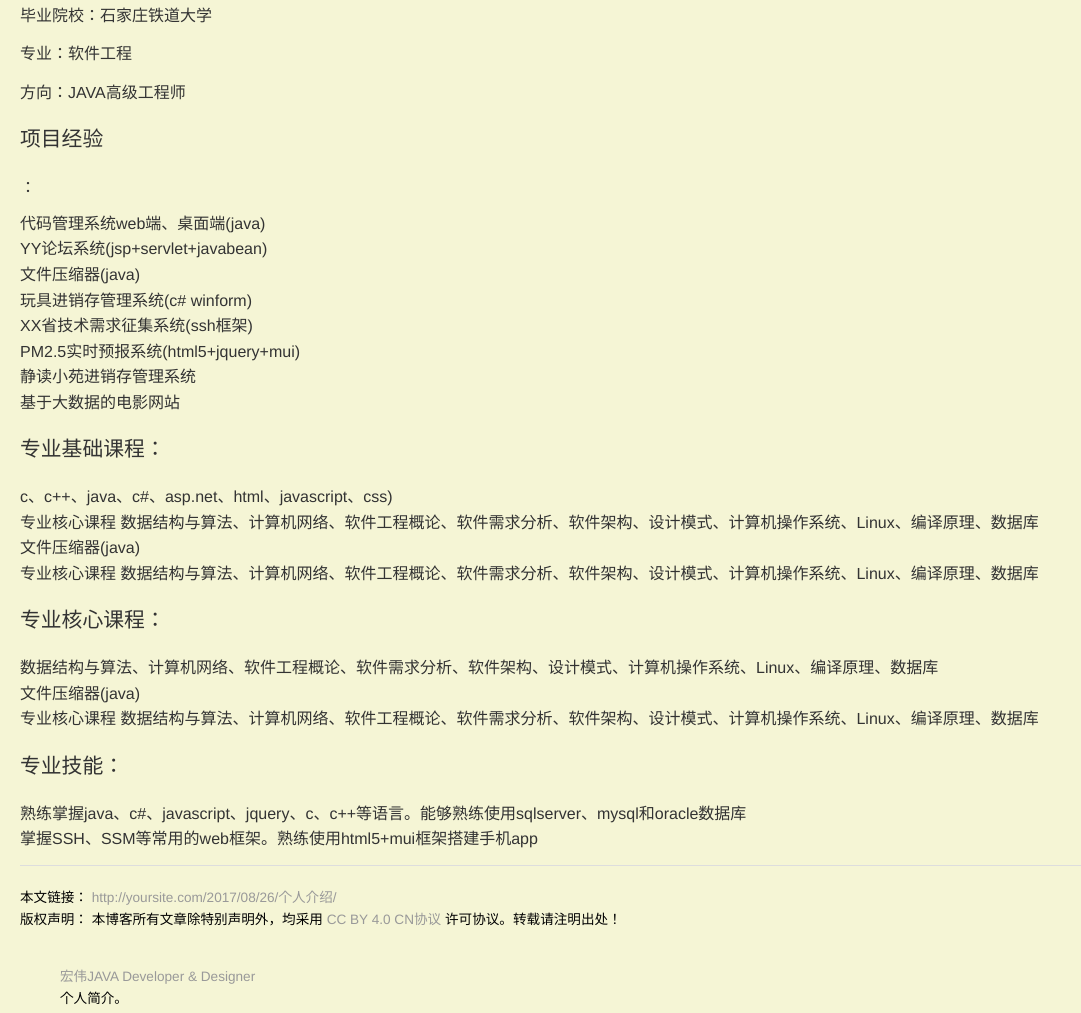
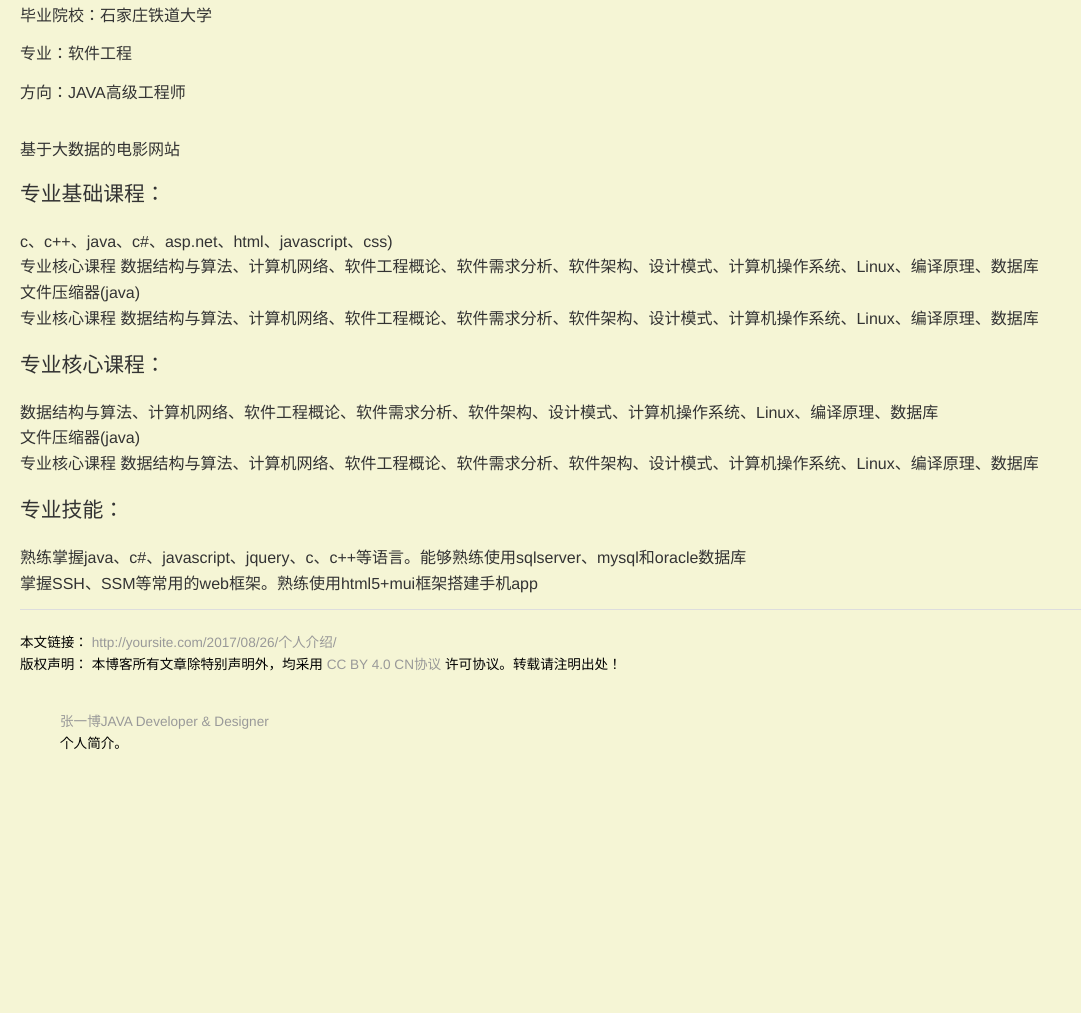
Before and after one commit to summerbb/summerbb.github.io, a plain HTML site: page index.html in a window 1280 px wide. Shown: the part 1635-2648 px from the top of the page, without its empty margins (0-1081 px from the left). After the commit the page ends 2403 px from the top, so only its background shows below. Drawn offline with nearby package versions, Linux system fonts and the light colour scheme; some packages are replaced by stand-ins of ours; a script that the page names is missing; files whose address does not match are found by name.

Commit message:
Update index.html

```diff
--- a/index.html
+++ b/index.html
@@ -347,8 +347,6 @@
 <p>毕业院校：石家庄铁道大学</p>
 <p>专业：软件工程</p>
 <p>方向：JAVA高级工程师</p>
-<p><h3>项目经验</h3></b>：</p>
-<p>代码管理系统web端、桌面端(java)<br>YY论坛系统(jsp+servlet+javabean)<br>文件压缩器(java)<br>玩具进销存管理系统(c# winform)<br>XX省技术需求征集系统(ssh框架)<br>PM2.5实时预报系统(html5+jquery+mui)<br>静读小苑进销存管理系统
 <br>基于大数据的电影网站<br>
 <p><h3>专业基础课程：</h3></b></p>
 <p>c、c++、java、c#、asp.net、html、javascript、css)<br>专业核心课程 数据结构与算法、计算机网络、软件工程概论、软件需求分析、软件架构、设计模式、计算机操作系统、Linux、编译原理、数据库<br>文件压缩器(java)<br>专业核心课程 数据结构与算法、计算机网络、软件工程概论、软件需求分析、软件架构、设计模式、计算机操作系统、Linux、编译原理、数据库<br>
@@ -384,7 +382,7 @@
         </a>
       </div>
       <div class="media-body">
-        <h3 class="media-heading"><a href="https://github.com/cofess" target="_blank"><span class="text-dark">宏伟</span><small class="ml-1x">JAVA Developer &amp; Designer</small></a></h3>
+        <h3 class="media-heading"><a href="https://github.com/cofess" target="_blank"><span class="text-dark">张一博</span><small class="ml-1x">JAVA Developer &amp; Designer</small></a></h3>
         <div>个人简介。</div>
       </div>
     </figure>
```
